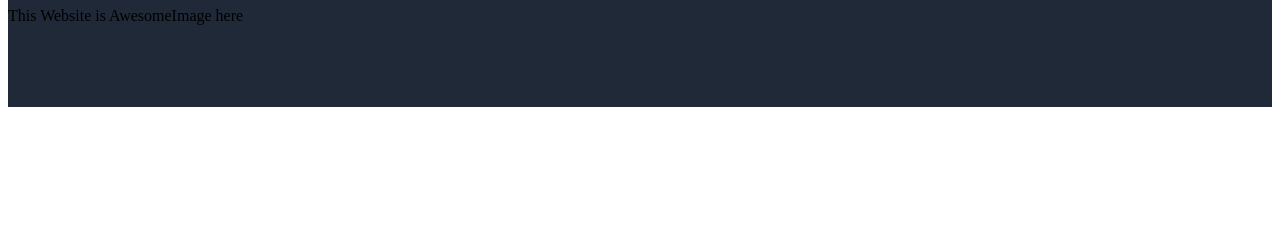
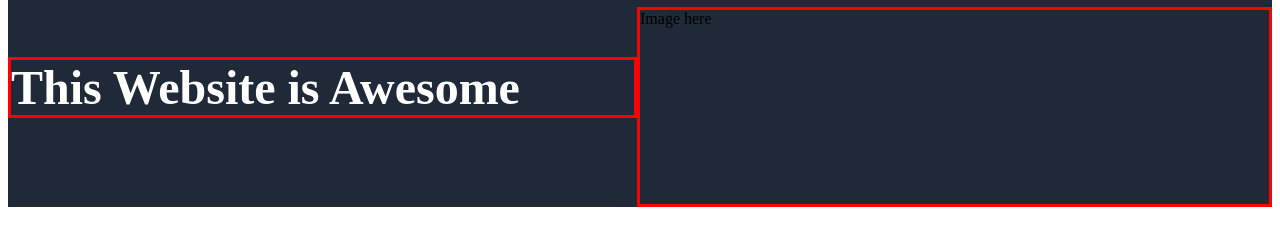
Before and after one commit to Sir-Bagels/website-project, a plain HTML site: page index.html in a window 1280 px wide. Shown: the part 101-346 px from the top of the page. Drawn offline with Linux system fonts and the light colour scheme.

Commit message:
heading changes

```diff
--- a/index.html
+++ b/index.html
@@ -28,8 +28,8 @@
     <div class="left-heading-contatiner">
         <div class="left-heading">This Website is Awesome</div>
     </div>
-    <div class="right-heading">
-        <div class=" heading-image-container">
+    <div class="right-heading-container">
+        <div class="heading-image-container">
             <div class="heading-image">Image here</div>
         </div>
     </div>
--- a/styles.css
+++ b/styles.css
@@ -56,7 +56,29 @@ body{
 }
 .top-container{
     display: flex;
-    height: 100px;
+    height: 200px;
     /* border: solid yellow; */
     background-color: #1F2937;
 }
+.left-heading-contatiner{
+    flex: 1;
+    flex-shrink: 0;
+    flex-wrap: nowrap;
+}
+.left-heading{
+    color: white;
+    font-size: 48px;
+    font-weight: bold;
+    margin-top: 50px;;
+    border: solid red;
+    flex-shrink: 0;
+    flex-wrap: nowrap;
+
+
+
+
+}
+.right-heading-container{
+    border: solid red;
+    flex: 1;
+}
```
